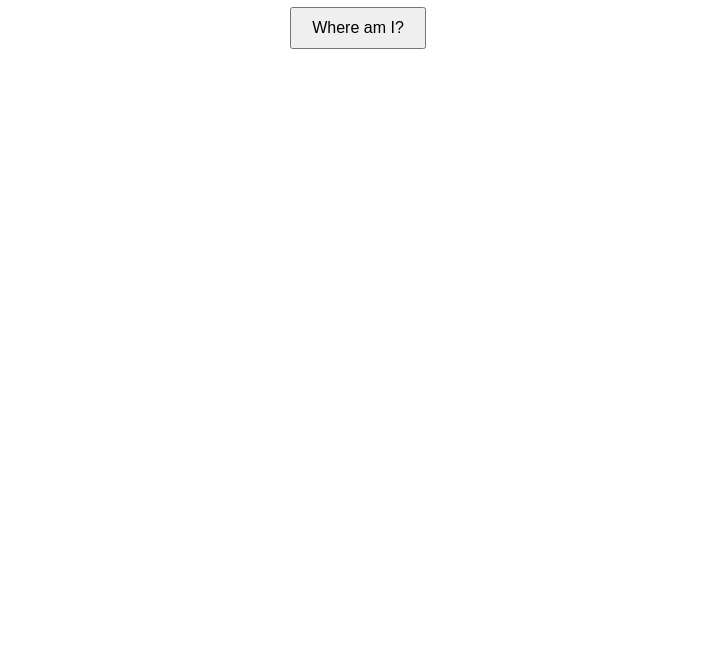
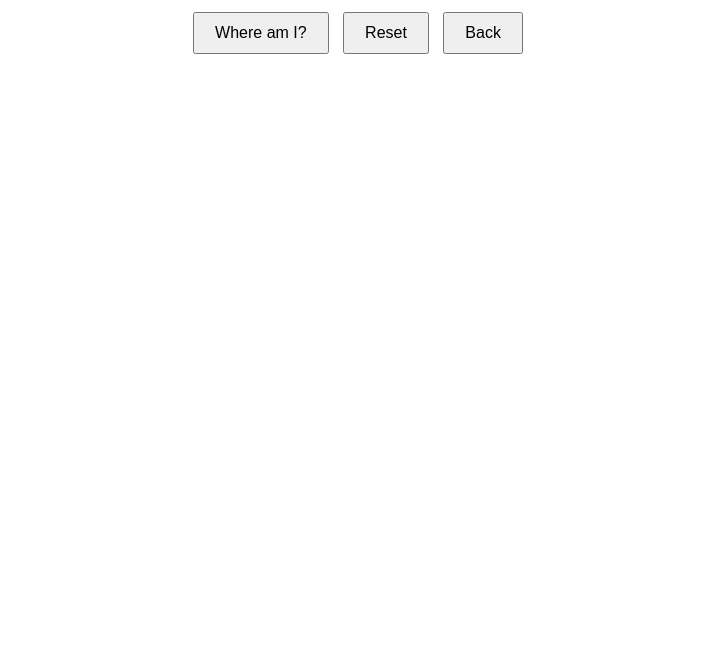
Before and after one commit to ZayarLight/homework-portfolio, a plain HTML site: page geolocation.html in a window 1280 px wide. Shown: the part 131-800 px from the top of the page, without its empty margins (282-999 px from the left). Drawn offline with Linux system fonts and the light colour scheme.

Commit message:
geolocation.html

```diff
--- a/geolocation.html
+++ b/geolocation.html
@@ -13,6 +13,7 @@
       padding: 10px 20px;
       font-size: 16px;
       cursor: pointer;
+      margin: 5px;
     }
     #result {
       margin-top: 20px;
@@ -25,10 +26,11 @@
 
   <h1>Kasem Bundit University Distance Checker</h1>
   <button onclick="getLocation()">Where am I?</button>
+  <button onclick="resetResult()">Reset</button>
+  <button onclick="goBack()">Back</button>
   <div id="result"></div>
 
   <script>
-    // Coordinates of Kasem Bundit University (Main Campus)
     const kasemLat = 13.7475;
     const kasemLon = 100.3256;
 
@@ -43,14 +45,13 @@
     function showDistance(position) {
       const userLat = position.coords.latitude;
       const userLon = position.coords.longitude;
-
       const distance = calculateDistance(userLat, userLon, kasemLat, kasemLon);
       document.getElementById("result").innerText =
         `You're ${distance.toFixed(2)} km away from the Kasem Bundit University.`;
     }
 
     function calculateDistance(lat1, lon1, lat2, lon2) {
-      const R = 6371; // Radius of Earth in km
+      const R = 6371;
       const dLat = toRad(lat2 - lat1);
       const dLon = toRad(lon2 - lon1);
       const a =
@@ -82,6 +83,14 @@
       }
       document.getElementById("result").innerText = message;
     }
+
+    function resetResult() {
+      document.getElementById("result").innerText = "";
+    }
+
+    function goBack() {
+      window.history.back();
+    }
   </script>
 
 </body>
```
